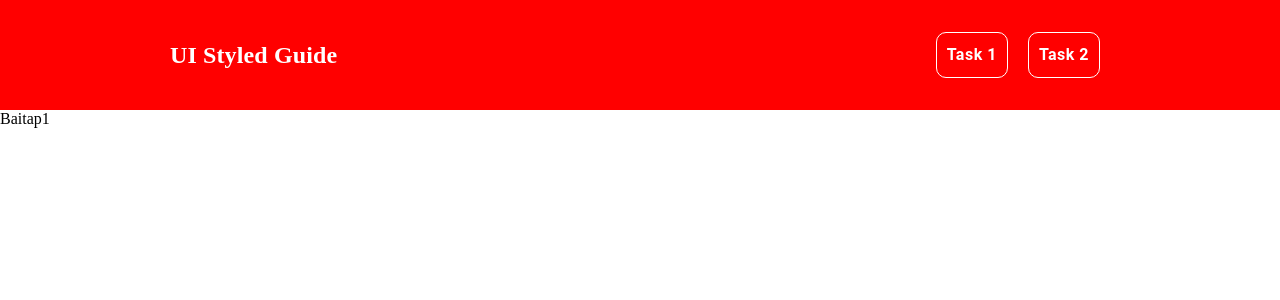
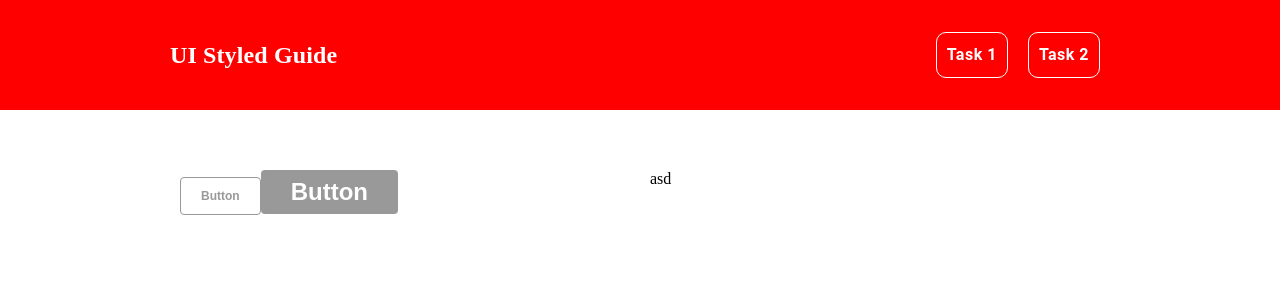
Before and after one commit to vannguyen1304/TrainingBv, a React (Create React App) app: page /task1 in a window 1280 px wide. Shown: the top 300 px of the page. Built offline with nearby package versions, Linux system fonts and the light colour scheme.

Commit message:
create button base

```diff
--- a/src/component/BaiTap1/Baitap1.js
+++ b/src/component/BaiTap1/Baitap1.js
@@ -1,7 +1,29 @@
 import React from "react";
+import styled from "styled-components";
+import Button from "../Button/Button";
 
 const Baitap1 = () => {
-  return <div>Baitap1</div>;
+  return (
+    <Wrapper>
+      <div className="block">
+        <div>
+          <Button disabled={true} type="secondary" size="sm" />
+          <Button disabled={true} type="primary" size="lg" />
+        </div>
+      </div>
+      <div className="block">asd</div>
+    </Wrapper>
+  );
 };
 
 export default Baitap1;
+
+const Wrapper = styled.div`
+  padding: 50px 170px;
+  display: flex;
+  justify-content: space-between;
+  .block {
+    flex: 1;
+    padding: 10px;
+  }
+`;
--- /dev/null
+++ b/src/component/Button/Button.js
@@ -0,0 +1,106 @@
+import React from "react";
+import styled from "styled-components";
+
+const Button = ({ type, size, disabled }) => {
+  return (
+    <ButtonBase type={type} size={size} disabled={disabled}>
+      Button
+    </ButtonBase>
+  );
+};
+
+export default Button;
+
+const ButtonBase = styled.button`
+  border: none;
+  outline: none;
+  cursor: pointer;
+  border-radius: 4px;
+  font-weight: 700;
+  line-height: 24px;
+  // type
+  ${(props) => {
+    switch (props.type) {
+      case "primary":
+        return `
+          color: white;
+          border: none;
+          background: #FF0000;
+          &:hover {
+            background: rgba(255, 0, 0, 0.7);
+            /* Dropshadow red */
+            box-shadow: 0px 4px 6px rgba(194, 0, 0, 0.2);
+          }
+          &:focus {
+            background: #C20000;
+          }
+          &:active {
+            background: #C20000;
+          }
+        `;
+      case "secondary":
+        return `
+          color: #FF0000;
+          border: 1px solid #FF0000;
+          background: white;
+          &:hover {
+            border: 2px solid #FF0000;
+          }
+          &:focus {
+            border: 2px solid #FF0000;
+          }
+          &:active {
+            border: 2px solid #FF0000;
+          }
+
+        `;
+      default:
+        return `
+          color: white;
+          border: none;
+        `;
+    }
+  }};
+
+  // size
+  ${(props) => {
+    switch (props.size) {
+      case "sm":
+        return `
+          font-size: 12px;
+          padding: 6px 20px;
+        `;
+      case "lg":
+        return `
+        font-size: 24px;
+        padding: 10px 30px;
+        `;
+      default:
+        return `
+        font-size: 16px;
+        padding: 8px 24px;
+        `;
+    }
+  }};
+
+  // status
+  ${(props) => {
+    switch (props.disabled) {
+      case true:
+        if (props.type === "primary") {
+          return `
+            background: #999999;
+            `;
+        }
+        if (props.type === "secondary") {
+          return `
+            border: 1px solid #999999;
+            color:#999999;
+              `;
+        }
+      default:
+        return `
+        `;
+    }
+  }};
+`;
```
